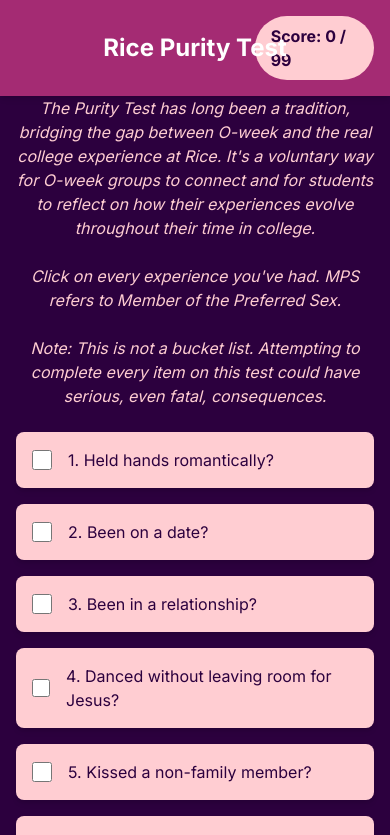
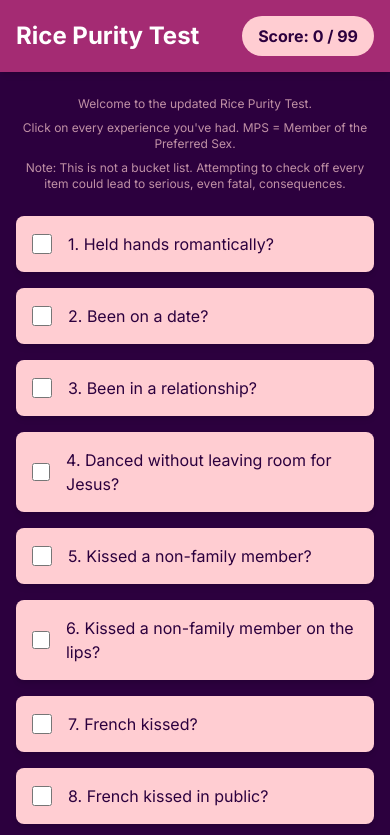
Before and after one commit to WillTheSun/ricetest, a Next.js app: page / in a window 390 px wide. Shown: the top 835 px of the page. Built offline with nearby package versions, Linux system fonts and the light colour scheme.

Commit message:
UI Updates - smaller paragraphs & left title on small screens

```diff
--- a/app/Quiz.tsx
+++ b/app/Quiz.tsx
@@ -37,12 +37,11 @@
     return (
         <div className="bg-quiz-background min-h-screen pb-20 text-quiz-text">
             <header className="fixed top-0 left-0 right-0 bg-quiz-highlight text-white p-4 z-10 shadow-md transition-all duration-300 ease-in-out">
-                <div className="max-w-4xl mx-auto flex justify-between items-center">
-                    <div className="w-1/3"></div> {/* Spacer */}
-                    <h1 className="text-2xl font-bold absolute left-1/2 transform -translate-x-1/2">
+                <div className="max-w-4xl mx-auto flex justify-between items-center relative">
+                    <h1 className="text-2xl font-bold md:absolute md:left-1/2 md:-translate-x-1/2 md:w-full md:text-center">
                         Rice Purity Test
                     </h1>
-                    <div className="w-1/3 flex justify-end">
+                    <div className="ml-auto">
                         <div className="bg-quiz-text text-quiz-background px-4 py-2 rounded-full font-bold">
                             Score: {score} / {questions.length}
                         </div>
@@ -51,15 +50,11 @@
             </header>
 
             <main className="pt-24 px-4 max-w-2xl mx-auto">
-                <p className="text-center italic mb-6">
-                    The Purity Test has long been a tradition, bridging the gap between O-week and the real college experience at Rice. It&apos;s a voluntary way for O-week groups to connect and for students to reflect on how their experiences evolve throughout their time in college.
-                </p>
-                <p className="text-center italic mb-6">
-                    Click on every experience you&apos;ve had. MPS refers to Member of the Preferred Sex.
-                </p>
-                <p className="text-center italic mb-6">
-                    Note: This is not a bucket list. Attempting to complete every item on this test could have serious, even fatal, consequences.
-                </p>
+                <div className="text-xs text-center mb-6 space-y-2 text-quiz-text/70">
+                    <p>Welcome to the updated Rice Purity Test.</p>
+                    <p>Click on every experience you&apos;ve had. MPS = Member of the Preferred Sex.</p>
+                    <p>Note: This is not a bucket list. Attempting to check off every item could lead to serious, even fatal, consequences.</p>
+                </div>
 
                 <div className="space-y-4">
                     {questions.map((question, index) => (
```
